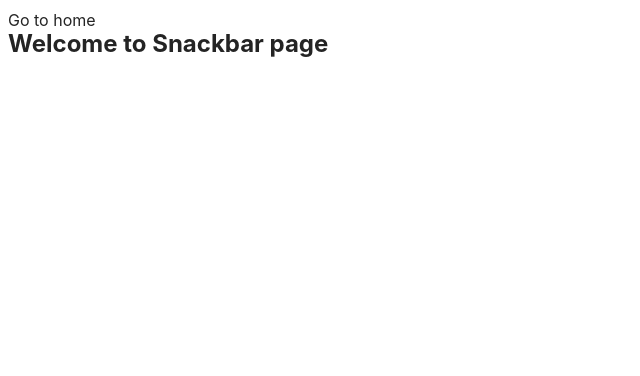
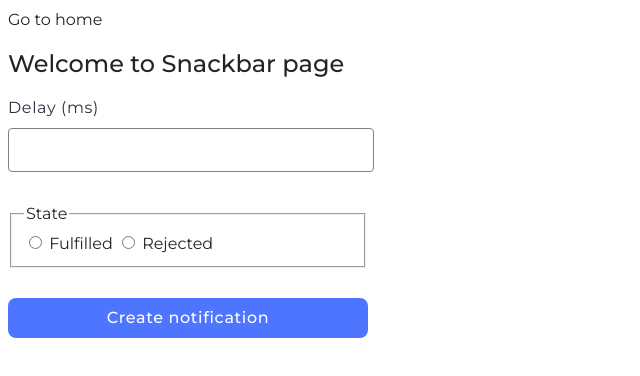
Before and after one commit to Dok6857/goit-js-hw-10, a website built with Vite: page src/2-snackbar.html in a window 1280 px wide. Shown: the whole page, without its empty margins (0-640 px from the left). Built offline with nearby package versions, Linux system fonts and the light colour scheme.

Commit message:
styled 2 task

```diff
--- a/src/2-snackbar.html
+++ b/src/2-snackbar.html
@@ -4,6 +4,11 @@
     <meta charset="UTF-8" />
     <meta http-equiv="X-UA-Compatible" content="IE=edge" />
     <meta name="viewport" content="width=device-width, initial-scale=1.0" />
+    <link
+      href="https://fonts.googleapis.com/css2?family=Montserrat:wght@400;500&display=swap"
+      rel="stylesheet"
+    />
+    <link rel="stylesheet" href="./css/2-snackbar.css" />
     <link rel="stylesheet" href="./css/styles.css" />
     <title>Snackbar page</title>
   </head>
@@ -11,6 +16,27 @@
     <section>
       <a href="./index.html">Go to home</a>
       <h1>Welcome to Snackbar page</h1>
+
+      <form class="form">
+        <label>
+          Delay (ms)
+          <input type="number" name="delay" required />
+        </label>
+
+        <fieldset>
+          <legend>State</legend>
+          <label>
+            <input type="radio" name="state" value="fulfilled" required />
+            Fulfilled
+          </label>
+          <label>
+            <input type="radio" name="state" value="rejected" required />
+            Rejected
+          </label>
+        </fieldset>
+
+        <button type="submit">Create notification</button>
+      </form>
     </section>
 
     <script type="module" src="./js/2-snackbar.js"></script>
--- a/src/css/1-timer.css
+++ b/src/css/1-timer.css
@@ -21,7 +21,7 @@ section :last-child {
     color: #2E2F42;
     font-size: 16px;
     line-height: 1.5;
-    letter-spacing: 0.64px;
+    letter-spacing: 0.04em;
     transition: border 250ms ease-in-out;
 }
 
--- /dev/null
+++ b/src/css/2-snackbar.css
@@ -0,0 +1,67 @@
+section {
+    display: flex;
+    flex-direction: column;
+    gap: 20px;
+    margin-bottom: 40px;
+}
+
+form {
+    display: flex;
+    flex-direction: column;
+    width: 360px;
+    gap: 30px;
+
+}
+
+form :first-child label {
+    display: flex;
+    flex-direction: column;
+    appearance: none;
+}
+
+form>label {
+    display: inline-flex;
+    flex-direction: column;
+    align-items: flex-start;
+    gap: 8px;
+
+    color: #2E2F42;
+    font-size: 16px;
+    line-height: 1.5;
+    letter-spacing: 0.04em;
+}
+
+form>label>input[type="number"] {
+    width: 360px;
+    height: 40px;
+    flex-shrink: 0;
+
+    border-radius: 4px;
+    border: 1px solid #808080;
+    transition: border 250ms ease-in-out;
+}
+
+form>label>input[type="number"]:hover {
+    border: 1px solid #000;
+}
+
+form>label>input[type="number"]:active {
+    border: 1px solid #4E75FF;
+}
+
+button {
+    font-family: Montserrat;
+    font-size: 16px;
+    font-weight: 500;
+    line-height: 1.5;
+    letter-spacing: 0.04em;
+    padding: 8px 16px;
+    color: #FFF;
+    border-radius: 8px;
+    border: none;
+    background: #4E75FF;
+}
+
+button:hover {
+    background: #6C8CFF;
+}
--- a/src/js/2-snackbar.js
+++ b/src/js/2-snackbar.js
@@ -0,0 +1 @@
+const form = document.querySelector('form');
```
